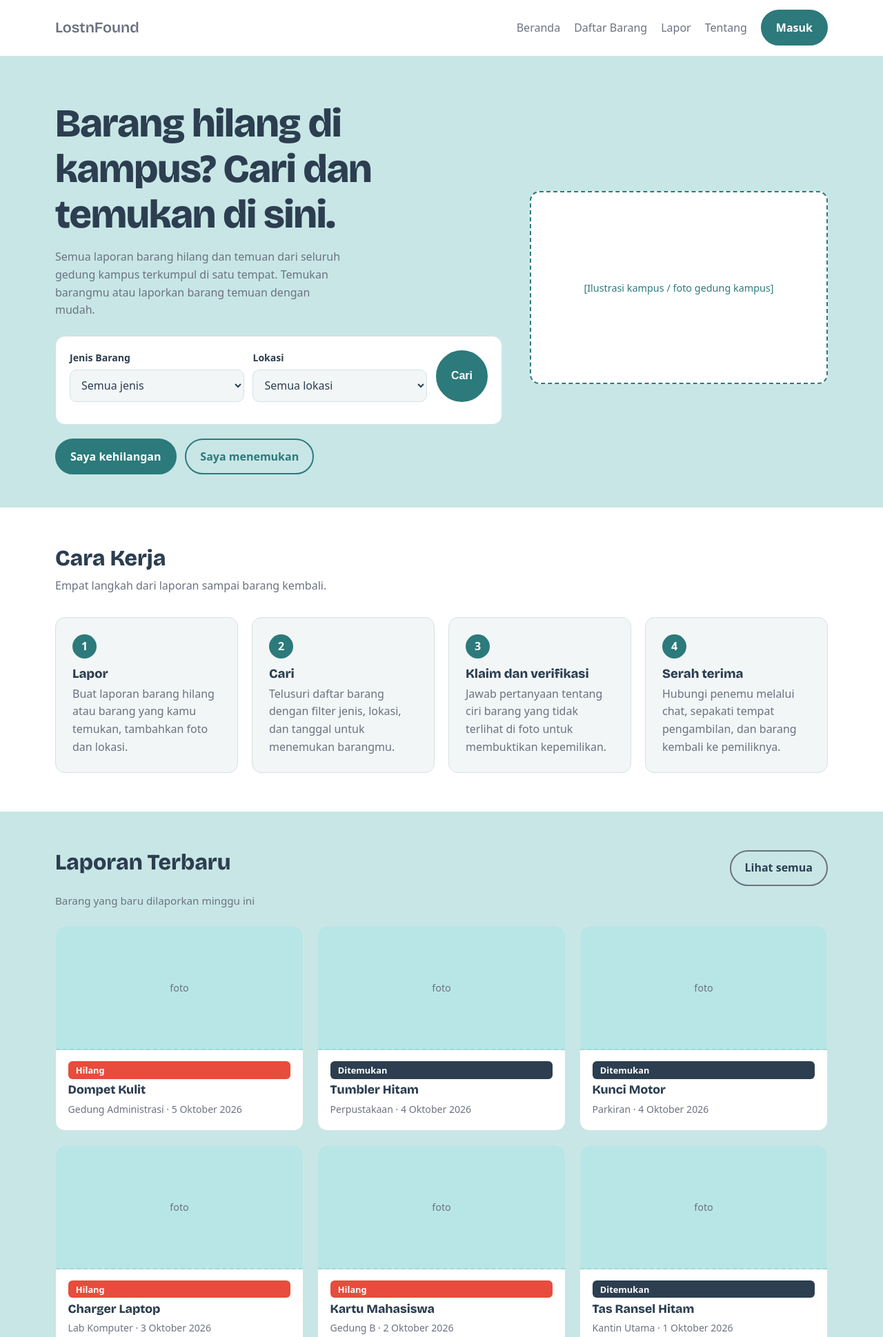
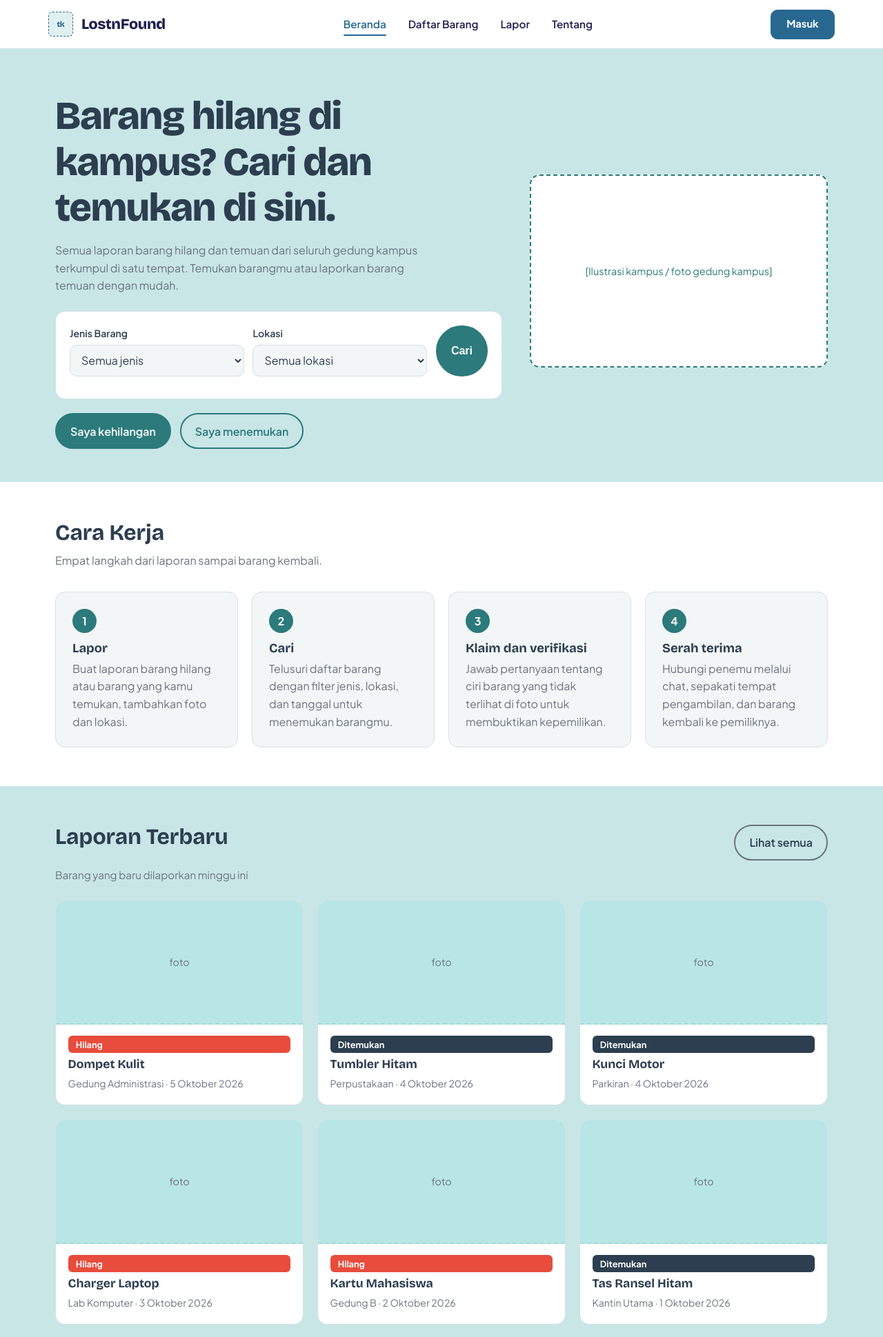
Before and after one commit to adhityamahardika/LostNFound, a PHP site: page / in a window 1280 px wide. Shown: the top 1939 px of the page at 69% size. Run offline with PHP 8.4, Linux system fonts and the light colour scheme.

Commit message:
Fix href navbar profile and login, homepage style, auth login

```diff
--- a/Frontend/core/css/navbar.css
+++ b/Frontend/core/css/navbar.css
@@ -1,41 +1,200 @@
-/* ===== NAVBAR ===== */
+/* ==========================================================================
+   LostnFound - Unified Header / Navbar Styles
+   ========================================================================== */
 
-.site-header {
-  background: var(--surface);
-  border-bottom: 1px solid var(--line);
+:root {
+  --brand-navy:       #202050;
+  --brand-navy-dark:  #1a1a40;
+  --brand-teal:       #286890;
+  --brand-teal-hover: #1e5070;
+  --brand-teal-subtle: rgba(40, 104, 144, 0.10);
+  --brand-mint:       #b8e0e0;
+  --brand-hero-bg:    #e0f0f0;
+  --bg-surface:       #ffffff;
+  --border-subtle:    #d0e4e8;
+  --radius-sm:        6px;
+  --radius-md:        10px;
+  --radius-full:      9999px;
+  --font-heading:     "Bricolage Grotesque", "Trebuchet MS", system-ui, sans-serif;
+  --font-body:        "Plus Jakarta Sans", system-ui, -apple-system, BlinkMacSystemFont, "Segoe UI", Roboto, sans-serif;
+  --transition-fast:  0.16s ease-out;
 }
 
+/* Header & Nav Containers */
+.site-nav-wrapper,
+.site-header {
+  background: var(--bg-surface, #ffffff);
+  border-bottom: 1px solid var(--border-subtle, #d0e4e8);
+  position: sticky;
+  top: 0;
+  z-index: 100;
+}
+
+.site-nav,
 .nav {
   display: flex;
   align-items: center;
   justify-content: space-between;
-  flex-wrap: wrap;
-  gap: .75rem 1.5rem;
-  padding-block: .9rem;
+  padding-block: 0.85rem;
+  gap: 1.5rem;
+  width: min(1140px, 100% - 2.5rem);
+  margin-inline: auto;
 }
 
+/* Brand Group (Logo tk + Nama Brand) */
+.brand-group,
 .brand {
-  font: 800 1.35rem var(--font-head);
+  display: flex;
+  align-items: center;
+  gap: 0.75rem;
   text-decoration: none;
-  color: var(--primary);
 }
 
-.nav ul {
+.brand-logo-box {
+  width: 36px;
+  height: 36px;
+  border-radius: var(--radius-sm, 6px);
+  background: var(--brand-hero-bg, #e0f0f0);
+  border: 1.5px dashed var(--brand-teal, #286890);
+  color: var(--brand-teal, #286890);
+  display: grid;
+  place-items: center;
+  font-family: var(--font-heading, "Bricolage Grotesque", sans-serif);
+  font-size: 0.72rem;
+  font-weight: 800;
+  text-transform: lowercase;
+  letter-spacing: -0.02em;
+  flex-shrink: 0;
+}
+
+.brand-title {
+  font-family: var(--font-heading, "Bricolage Grotesque", sans-serif);
+  font-size: 1.35rem;
+  font-weight: 800;
+  color: var(--brand-navy, #202050);
+  letter-spacing: -0.015em;
+  white-space: nowrap;
+}
+
+/* Nav Menu (Tengah) */
+.nav-menu {
   display: flex;
-  flex-wrap: wrap;
-  gap: 1.25rem;
+  align-items: center;
   list-style: none;
+  gap: 2rem;
   margin: 0;
   padding: 0;
-  align-items: center;
 }
 
-.nav a:not(.btn) {
+.nav-link {
+  font-family: var(--font-body);
+  font-size: 0.95rem;
+  font-weight: 600;
+  color: var(--brand-navy, #202050);
+  transition: color var(--transition-fast, 0.16s ease-out);
+  padding: 0.25rem 0;
+  position: relative;
   text-decoration: none;
-  color: var(--muted);
-  font-weight: 500;
+  white-space: nowrap;
 }
 
-.nav a:not(.btn):hover {
-  color: var(--primary);
+.nav-link:hover,
+.nav-link.active {
+  color: var(--brand-teal, #286890);
 }
+
+.nav-link.active::after {
+  content: "";
+  position: absolute;
+  bottom: -4px;
+  left: 0;
+  right: 0;
+  height: 2px;
+  background: var(--brand-teal, #286890);
+  border-radius: 2px;
+}
+
+/* Nav Actions (Kanan) */
+.nav-actions {
+  display: flex;
+  align-items: center;
+  gap: 0.75rem;
+}
+
+.btn-nav-action {
+  background: var(--brand-teal, #286890);
+  color: #ffffff !important;
+  padding: 0.55rem 1.4rem;
+  border-radius: var(--radius-md, 10px);
+  font-family: var(--font-body);
+  font-weight: 700;
+  font-size: 0.92rem;
+  border: 1.5px solid var(--brand-teal, #286890);
+  cursor: pointer;
+  text-decoration: none;
+  display: inline-flex;
+  align-items: center;
+  gap: 0.45rem;
+  transition: all var(--transition-fast, 0.16s ease-out);
+  white-space: nowrap;
+}
+
+.btn-nav-action:hover {
+  background: var(--brand-teal-hover, #1e5070);
+  border-color: var(--brand-teal-hover, #1e5070);
+  color: #ffffff !important;
+  transform: translateY(-1px);
+}
+
+.btn-nav-action.btn-nav-outline {
+  background: transparent;
+  color: var(--brand-teal, #286890) !important;
+  border-color: var(--brand-teal, #286890);
+}
+
+.btn-nav-action.btn-nav-outline:hover {
+  background: var(--brand-hero-bg, #e0f0f0);
+  color: var(--brand-teal-hover, #1e5070) !important;
+}
+
+/* User Profile Badge (Saat status Login aktif di Navbar) */
+.nav-user-badge {
+  display: inline-flex;
+  align-items: center;
+  gap: 0.5rem;
+  padding: 0.35rem 0.9rem 0.35rem 0.45rem;
+  background: #ffffff;
+  border: 1.5px solid var(--border-subtle, #d0e4e8);
+  border-radius: 9999px;
+  font-weight: 600;
+  font-size: 0.88rem;
+  color: var(--brand-navy, #202050) !important;
+  text-decoration: none;
+  transition: all var(--transition-fast, 0.16s ease-out);
+  white-space: nowrap;
+}
+
+.nav-user-badge:hover {
+  border-color: var(--brand-teal, #286890);
+  background: var(--brand-hero-bg, #e0f0f0);
+}
+
+.nav-user-avatar {
+  width: 26px;
+  height: 26px;
+  border-radius: 50%;
+  background: var(--brand-teal, #286890);
+  color: #ffffff;
+  display: grid;
+  place-items: center;
+  font-size: 0.7rem;
+  font-weight: 700;
+  letter-spacing: -0.02em;
+}
+
+
+@media (max-width: 768px) {
+  .nav-menu {
+    display: none;
+  }
+}
--- a/Frontend/index.html
+++ b/Frontend/index.html
@@ -5,7 +5,8 @@
   <meta name="viewport" content="width=device-width, initial-scale=1.0">
   <title>LostnFound</title>
   <link rel="preconnect" href="https://fonts.googleapis.com">
-  <link href="https://fonts.googleapis.com/css2?family=Bricolage+Grotesque:wght@600;800&display=swap" rel="stylesheet">
+  <link rel="preconnect" href="https://fonts.gstatic.com" crossorigin>
+  <link href="https://fonts.googleapis.com/css2?family=Bricolage+Grotesque:wght@600;700;800&family=Plus+Jakarta+Sans:wght@400;500;600;700&display=swap" rel="stylesheet">
   <link rel="stylesheet" href="core/css/variables.css">
   <link rel="stylesheet" href="core/css/base.css">
   <link rel="stylesheet" href="core/css/navbar.css">
@@ -14,17 +15,22 @@
 </head>
 <body>
 
-  <!-- Navbar -->
-  <header class="site-header">
-    <nav class="container nav" aria-label="Navigasi utama">
-      <a class="brand" href="index.html">LostnFound</a>
-      <ul>
-        <li><a href="index.html">Beranda</a></li>
-        <li><a href="pages/laporan/laporan_page/laporan.html">Daftar Barang</a></li>
-        <li><a href="pages/laporan/laporan_pop_up/laporan_pop_up.html">Lapor</a></li>
-        <li><a href="#cara-kerja">Tentang</a></li>
-        <li><a class="btn" href="pages/login/login.html">Masuk</a></li>
+  <!-- Header Navigasi -->
+  <header class="site-nav-wrapper">
+    <nav class="container site-nav" aria-label="Navigasi Utama">
+      <a class="brand-group" href="index.html">
+        <span class="brand-logo-box">tk</span>
+        <span class="brand-title">LostnFound</span>
+      </a>
+      <ul class="nav-menu">
+        <li><a class="nav-link active" href="index.html">Beranda</a></li>
+        <li><a class="nav-link" href="pages/laporan/laporan_page/laporan.html">Daftar Barang</a></li>
+        <li><a class="nav-link" href="pages/laporan/laporan_pop_up/laporan_pop_up.html">Lapor</a></li>
+        <li><a class="nav-link" href="#cara-kerja">Tentang</a></li>
       </ul>
+      <div class="nav-actions">
+        <a class="btn-nav-action" href="pages/login/login.html">Masuk</a>
+      </div>
     </nav>
   </header>
 
@@ -255,5 +261,6 @@
     </div>
   </footer>
 
+  <script src="core/js/auth.js"></script>
 </body>
 </html>
--- a/Frontend/pages/laporan/laporan_page/laporan.html
+++ b/Frontend/pages/laporan/laporan_page/laporan.html
@@ -76,5 +76,6 @@
     </div>
 
     <script src="laporan.js"></script>
+    <script src="../../../core/js/auth.js"></script>
 </body>
 </html>
--- a/Frontend/pages/laporan/laporan_pop_up/laporan_pop_up.html
+++ b/Frontend/pages/laporan/laporan_pop_up/laporan_pop_up.html
@@ -91,5 +91,6 @@
     </main>
 
     <script src="laporan_pop_up.js"></script>
+    <script src="../../../core/js/auth.js"></script>
 </body>
 </html>
```
Also changed, not shown: Frontend/core/css/main.css (+47 -17 lines), Frontend/core/js/auth.js (added, +201 -0 lines), Frontend/pages/login/login.html (+5 -4 lines), Frontend/pages/profile/profile.html (+6 -5 lines).
